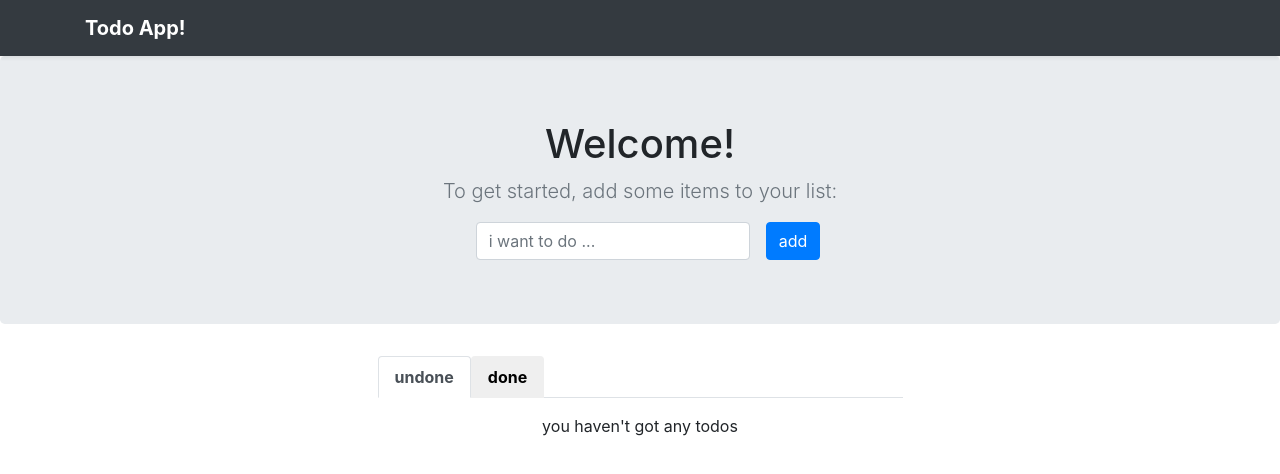
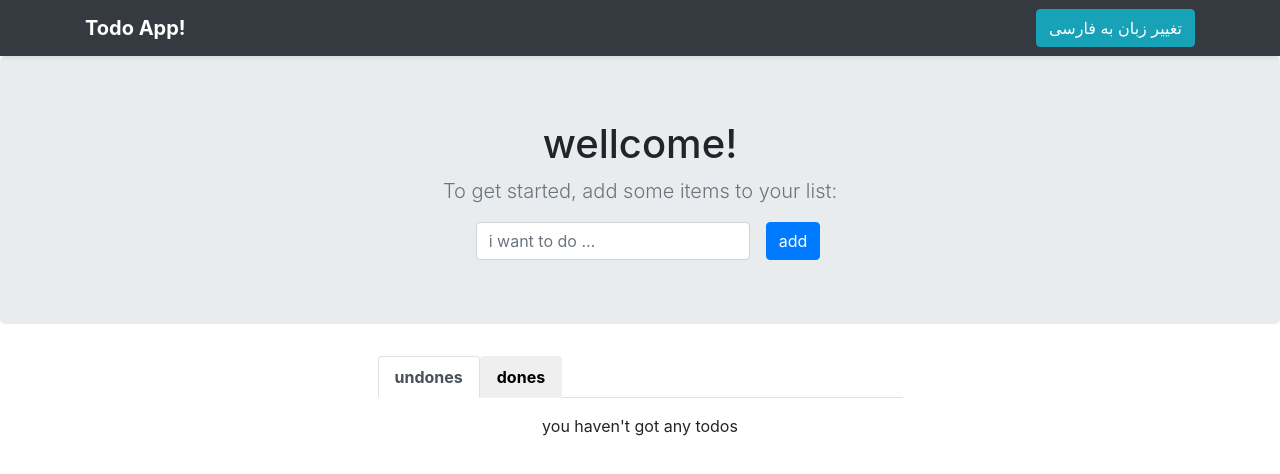
Before and after one commit to AMIRALINE/todoapp, a React (Vite) app: page / in a window 1280 px wide. Shown: the top 474 px of the page. Built offline with nearby package versions, Linux system fonts and the light colour scheme.

Commit message:
version 2 : add persian to app

```diff
--- a/src/components/App.jsx
+++ b/src/components/App.jsx
@@ -7,25 +7,29 @@ import Header from "./layout/Header";
 import Todoslist from "./todo/todosList";
 
 function App(props) {
-  //hook
+  //use hooks
+  //states
   let [FormInput, setFormInput] = useState("");
   let [Todos, setTodos] = useState([]);
   let [StatusDone, setStatusDone] = useState(false);
   let [m, setm] = useState(1);
-  let { todos } = useContext(todoContext);
+  let [language, setLanguage] = useState("english");
   //methods
-  let changeHandler = (e) => {
+  function changeHandler(e) {
     setFormInput(e.target.value);
-  };
-  let SubmitHandler = (e) => {
-    e.preventDefault();
-
+  }
+  function addNewTodo() {
     setTodos((prevState) => {
       return [...prevState, { key: Date.now(), done: false, text: FormInput }];
     });
+  }
+  function SubmitHandler(e) {
+    e.preventDefault();
+
+    addNewTodo();
 
     setFormInput("");
-  };
+  }
   return (
     <todoContext.Provider
       value={{
@@ -35,30 +39,40 @@ function App(props) {
         setTodos,
         m,
         setm,
+        language,
+        setLanguage,
       }}
     >
       <Header title="Todo App!" />
       <main>
         <section className="jumbotron">
           <div className="container d-flex flex-column align-items-center">
-            <h1 className="jumbotron-heading">Welcome!</h1>
+            <h1 className="jumbotron-heading">
+              {language !== "english" ? "خوش آمدید!" : "wellcome!"}
+            </h1>
             <p className="lead text-muted">
-              To get started, add some items to your list:
+              {language !== "english"
+                ? "برای شروع چند ایتم به لیست خود اضافه کنید"
+                : "To get started, add some items to your list:"}
             </p>
-            <div className="form-inline">
-              <form className="form-group" onSubmit={SubmitHandler}>
+            <form className="form-inline" onSubmit={SubmitHandler}>
+              <div className="form-group">
                 <input
                   type="text"
                   className="form-control mx-sm-3"
-                  placeholder="i want to do ..."
+                  placeholder={
+                    language !== "english"
+                      ? "من میخواهم ... را انجام دهم"
+                      : "i want to do ..."
+                  }
                   onChange={changeHandler}
                   value={FormInput}
                 />
                 <button className="btn btn-primary" type="Submit">
-                  add
+                  {language !== "english" ? "اضافه کردن" : "add"}
                 </button>
-              </form>
-            </div>
+              </div>
+            </form>
           </div>
         </section>
         <div className="todosList">
@@ -75,7 +89,7 @@ function App(props) {
                       setStatusDone(false);
                     }}
                   >
-                    undone{" "}
+                    {language !== "english" ? "انجام نشده ها" : "undones"}
                   </button>
                   <button
                     className={`nav-item nav-link ${
@@ -86,7 +100,7 @@ function App(props) {
                       setStatusDone(true);
                     }}
                   >
-                    done
+                    {language !== "english" ? "انجام شده ها" : "dones"}
                   </button>
                 </div>
               </nav>
--- a/src/components/layout/Header.jsx
+++ b/src/components/layout/Header.jsx
@@ -1,12 +1,34 @@
+import todoContext from "./../../context/TodoContext";
+import { useContext } from "react";
 function Header(props) {
   let { title } = props;
+  let context = useContext(todoContext);
+  let { language, setLanguage } = context;
   return (
     <header>
       <div className="navbar navbar-dark bg-dark shadow-sm">
         <div className="container d-flex justify-content-between">
-          <a href="#" className="navbar-brand d-flex align-items-center">
-            <strong>{title}</strong>
-          </a>
+          <strong
+            className={`navbar-brand d-flex ${
+              language == "persian" ? "flex-row-reverse" : ""
+            } align-items-center`}
+          >
+            {title}
+          </strong>
+          <button
+            className="btn btn-info"
+            onClick={() => {
+              if (language == "english") {
+                setLanguage("persian");
+              } else {
+                setLanguage("english");
+              }
+            }}
+          >
+            {language == "english"
+              ? "تغییر زبان به فارسی"
+              : "Chengh language to english"}
+          </button>
         </div>
       </div>
     </header>
--- a/src/components/todo/Todo.jsx
+++ b/src/components/todo/Todo.jsx
@@ -5,7 +5,7 @@ function TodoItem(props) {
   // hooks and props
   let { todo } = props;
   let TodoContext = useContext(todoContext);
-  let { setTodos, todos, setm, m } = TodoContext; // get contexts
+  let { setTodos, todos, setm, m, language } = TodoContext; // get contexts
   let [done, setDone] = useState(todo.done); // state
   let [edit, setEdit] = useState(false);
   let [text, setText] = useState(todo.text);
@@ -46,21 +46,23 @@ function TodoItem(props) {
             } btn-sm`}
             onClick={doneHandler}
           >
-            {!todo.done ? "done" : "on done"}
+            {language !== "english"
+              ? `${!todo.done ? "انجام" : "انجام نشده"}`
+              : `${!todo.done ? "done" : "undone"}`}
           </button>
           <button
             type="button"
             className="btn btn-info btn-sm ml-1"
             onClick={clickHandler}
           >
-            edit
+            {language !== "english" ? "ویرایش" : "edit"}
           </button>
           <button
             type="button"
             className="btn btn-danger btn-sm ml-1"
             onClick={deleteHandler}
           >
-            delete
+            {language !== "english" ? "حذف" : "delete"}
           </button>
         </div>
       </div>
--- a/src/components/todo/editTodo.jsx
+++ b/src/components/todo/editTodo.jsx
@@ -1,5 +1,8 @@
+import todoContext from "../../context/TodoContext";
+import { useContext } from "react";
 function editTodo(props) {
   let { setText, text, setEdit } = props;
+  let { language } = useContext(todoContext);
   let changeHandler = (e) => {
     setText(e.target.value);
   };
@@ -9,13 +12,17 @@ function editTodo(props) {
   };
   return (
     <form className="col-6 mb-2" onSubmit={submitHandler}>
-      <div className="d-flex justify-content-between align-items-center border rounded p-3">
+      <div
+        className={`d-flex ${
+          language !== "english" ? "flex-row-reverse" : ""
+        } justify-content-between align-items-center border rounded p-3`}
+      >
         <div>
           <input type="text" value={text} onChange={changeHandler} />
         </div>
         <div>
           <button className="btn btn-info btn-sm ml-1" type="submit">
-            edit
+            {language !== "english" ? "ویرایش" : "edit"}
           </button>
         </div>
       </div>
--- a/src/components/todo/todosList.jsx
+++ b/src/components/todo/todosList.jsx
@@ -21,7 +21,11 @@ function Todoslist(props) {
                 />
               ))
             ) : (
-              <p>you haven't got any todos</p>
+              <p>
+                {context.language !== "english"
+                  ? "شما هیچ کاری برای انجام ندارید"
+                  : "you haven't got any todos"}
+              </p>
             )}
           </>
         );
--- a/src/context/TodoContext.jsx
+++ b/src/context/TodoContext.jsx
@@ -5,5 +5,9 @@ let todoContext = createContext({
   todos: [],
   statusDone: false,
   setTodos: () => {},
+  m: "",
+  setm: () => {},
+  language: "english",
+  setLanguage: () => {},
 });
 export default todoContext;
```
Also changed, not shown: src/components/todo/formAddTodo.jsx (deleted, +0 -33 lines).
